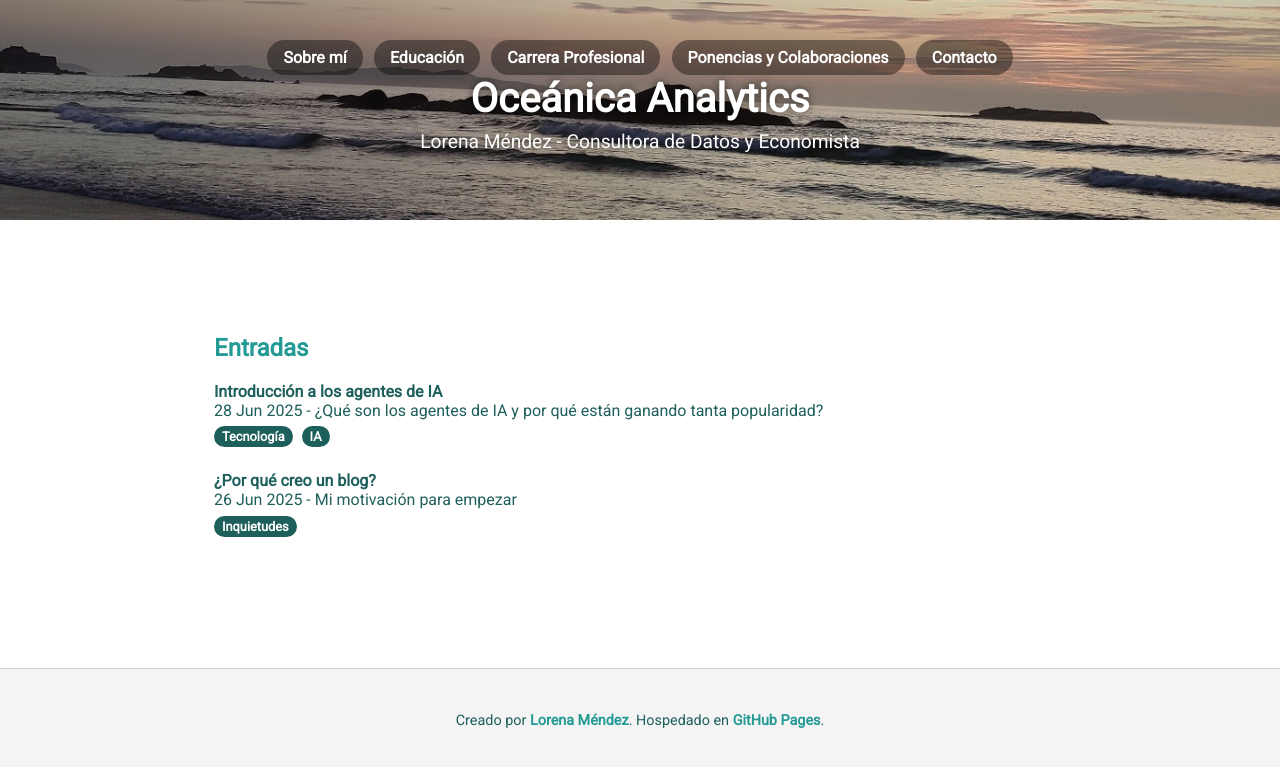
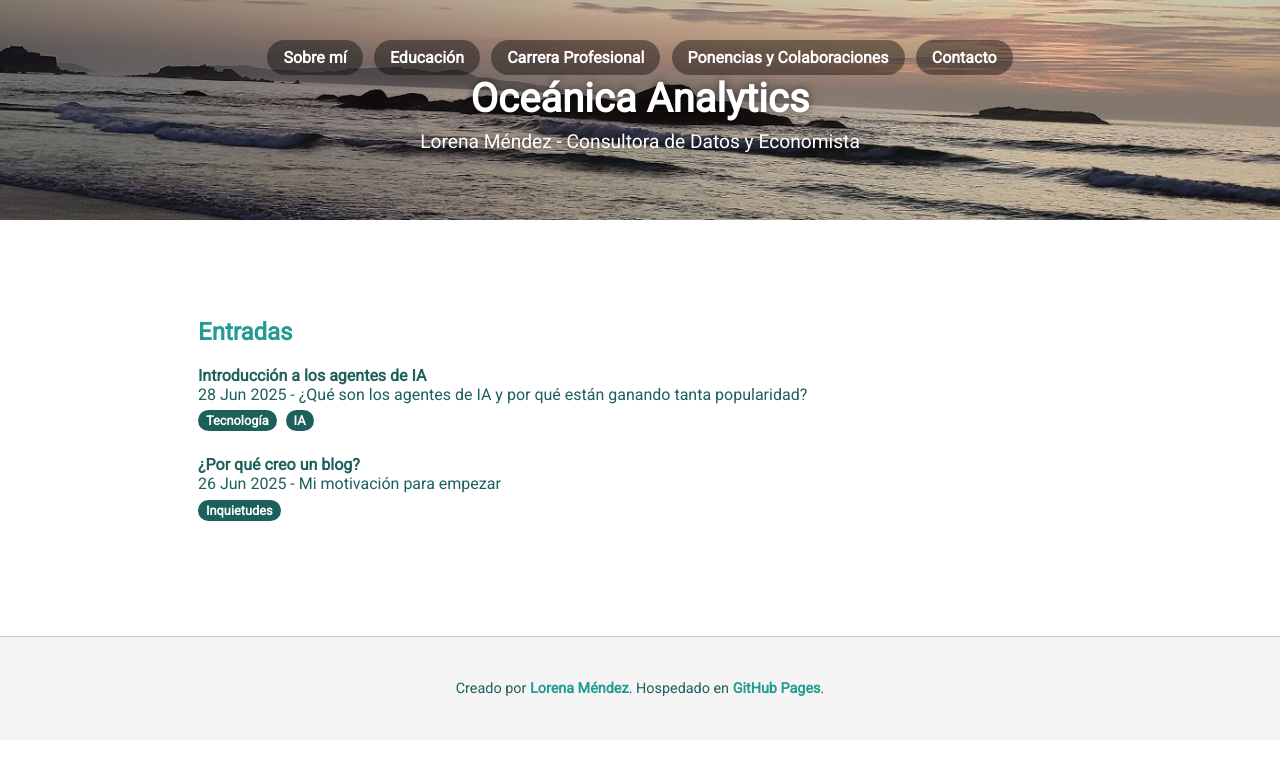
Before and after one commit to lmendezotero/lmendezotero.github.io, a Jekyll site: the page built from index.md, in a window 1280 px wide. Shown: the top 767 px of the page. Built offline with Jekyll 4.4.1, drawn with Linux system fonts in a browser that asks for light colours; the list of posts is cut into pages by our own code.

Commit message:
Update default.html

```diff
--- a/_layouts/default.html
+++ b/_layouts/default.html
@@ -121,7 +121,7 @@
     .container {
       max-width: 900px;
       margin: 0 auto;
-      padding: 1.5em;
+      padding: 0.5em;
     }
 
     .site-footer {
```
